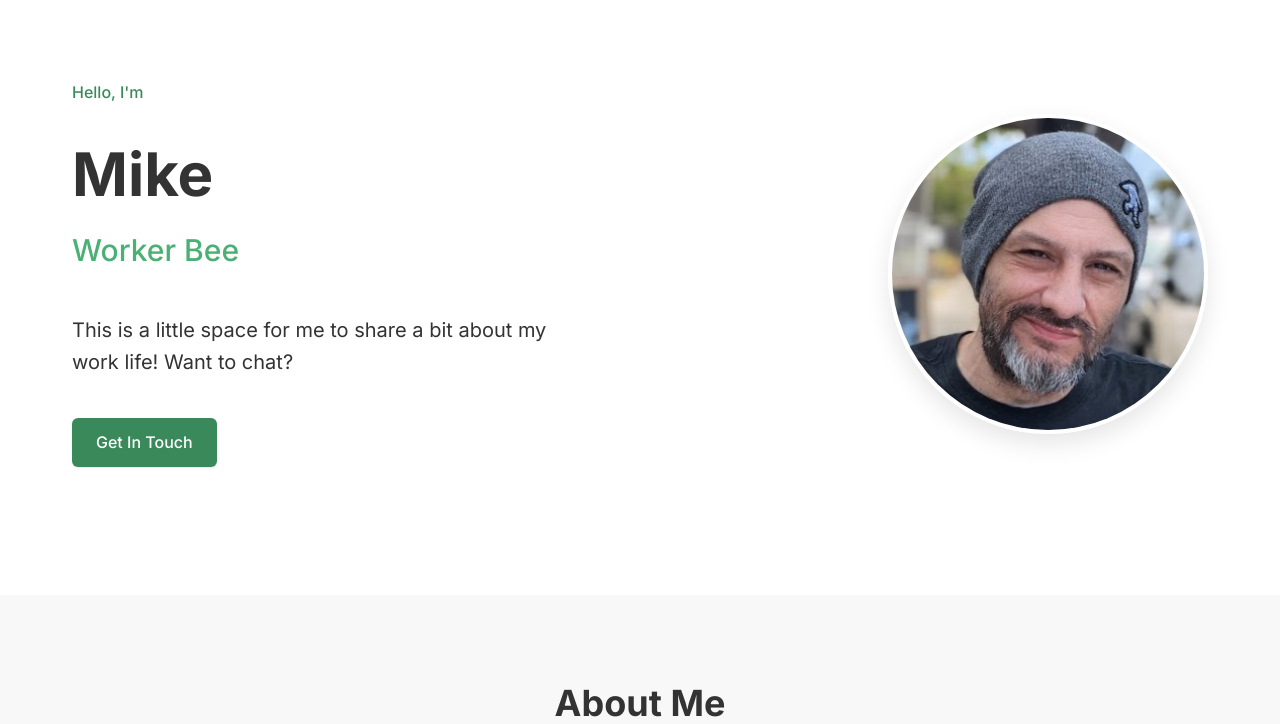
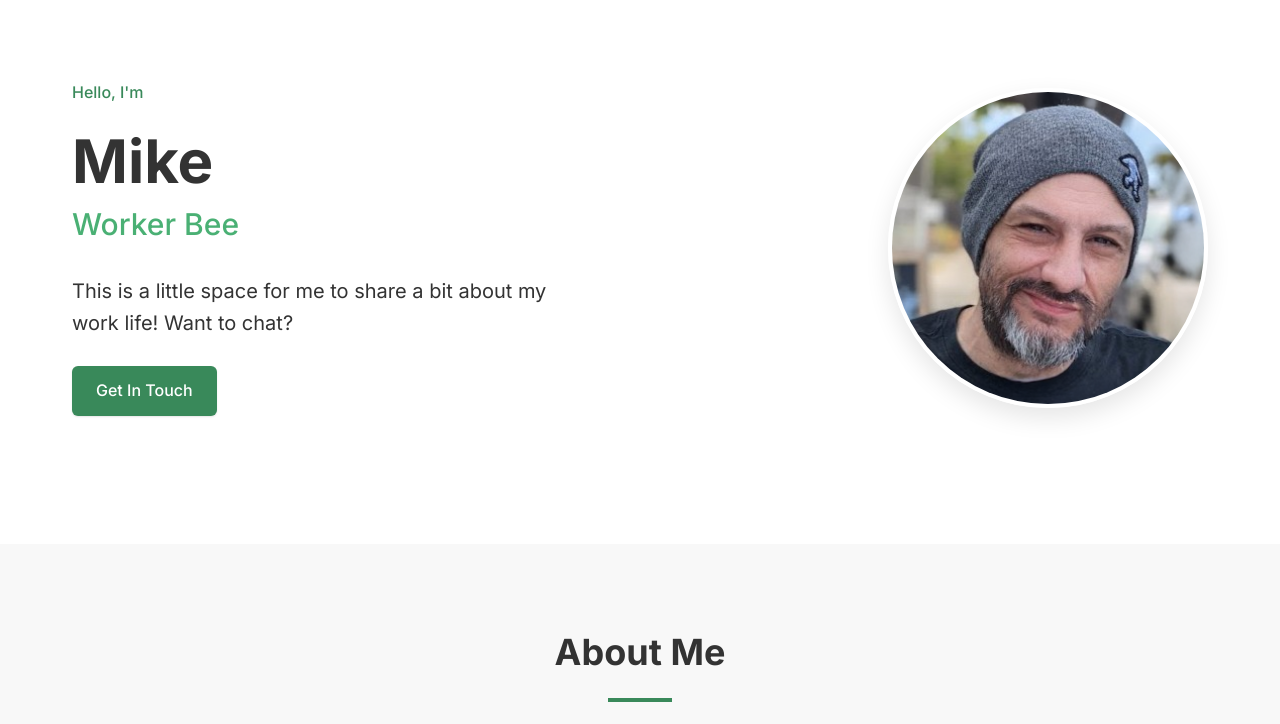
Before and after one commit to notednoone/mw, a PHP site: page / in a window 1280 px wide. Shown: the part 81-805 px from the top of the page. Run offline with PHP 8.4, Linux system fonts and the light colour scheme.

Commit message:
Update style.css

```diff
--- a/assets/style.css
+++ b/assets/style.css
@@ -163,7 +163,7 @@
 
   /* Hero Section */
   .hero {
-    padding: 3rem 0 2rem; /* was 3 0 5 */
+    padding: 3rem 0 5rem;
   }
 
   @media (min-width: 768px) {
@@ -188,7 +188,7 @@
   .hero-content {
     display: flex;
     flex-direction: column;
-    gap: 1.5rem;
+    gap: 0.7rem;
   }
 
   .hero-greeting {
```
